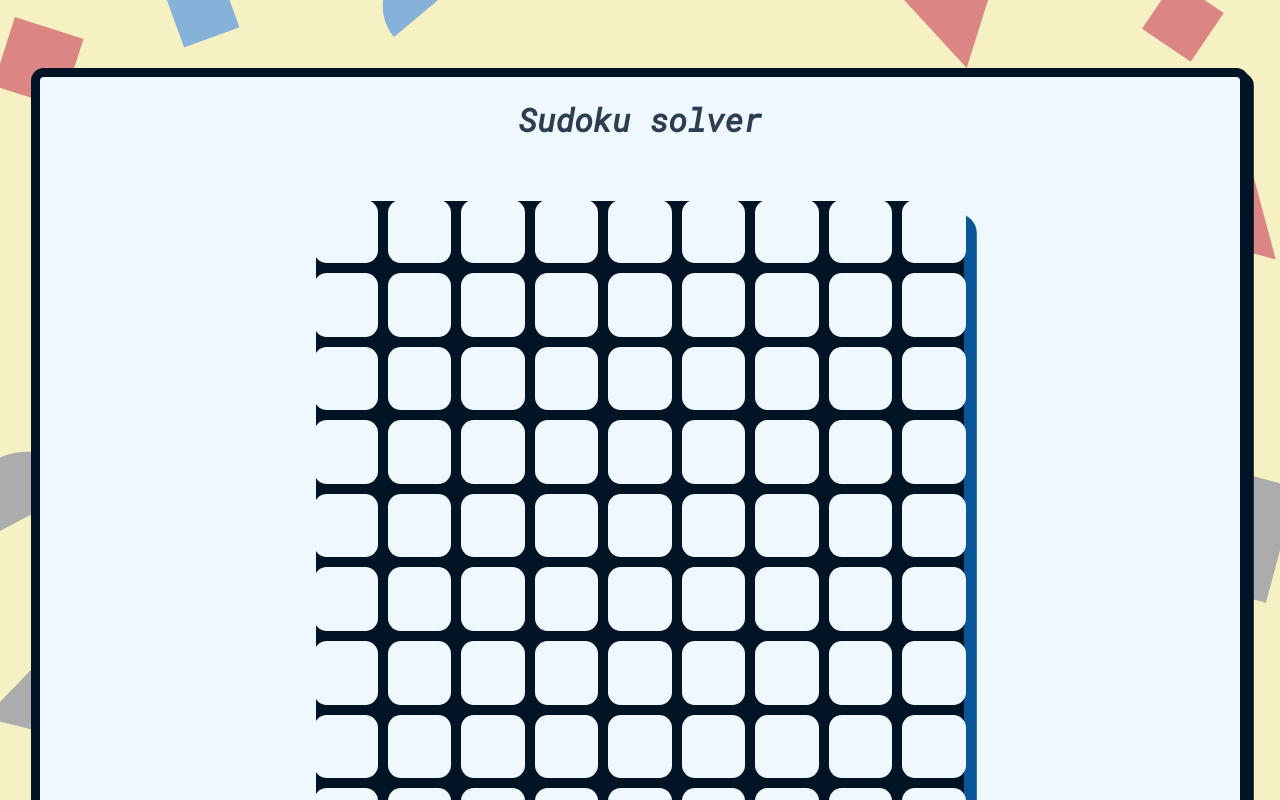
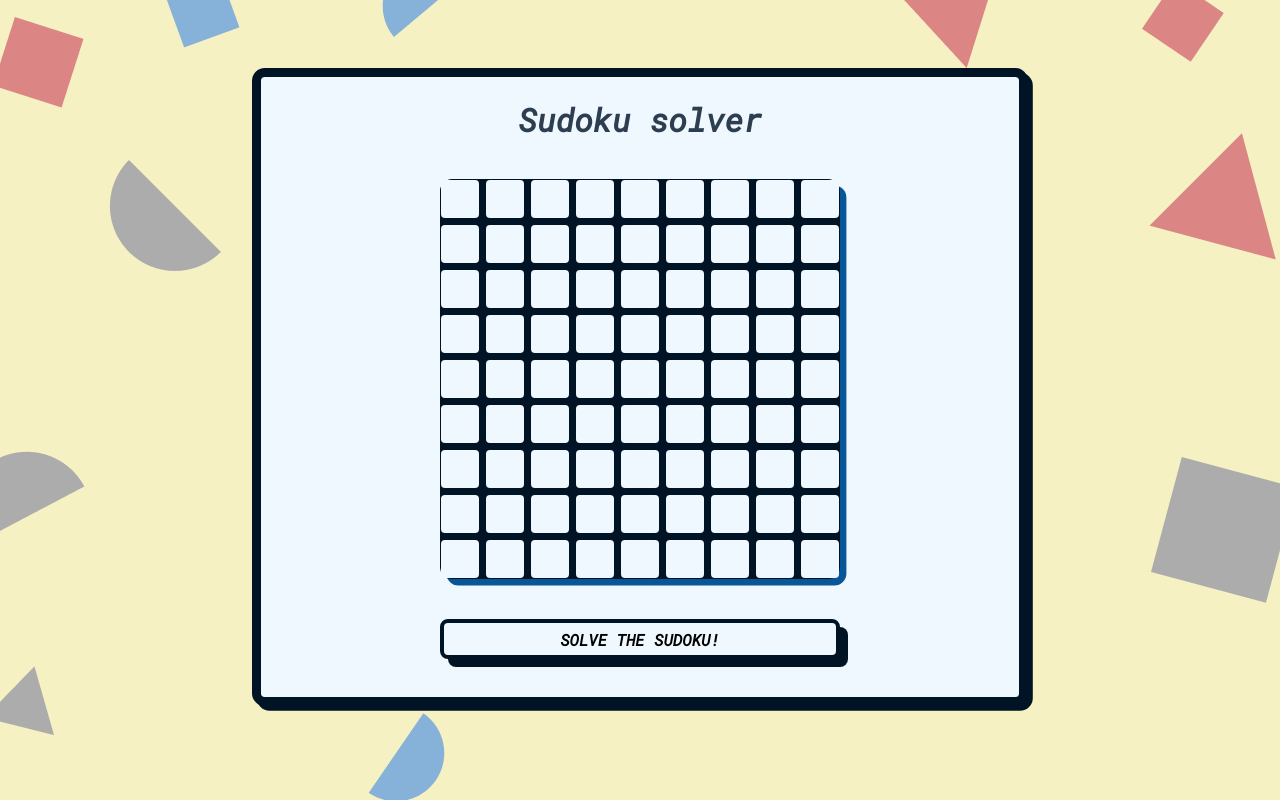
Before and after one commit to lsacienne/sudoku_solver, a Vue app in the folder sudoku-v-online/: page / in a window 1280 px wide. Shown: the top 800 px of the page. Built offline with nearby package versions, Linux system fonts and the light colour scheme.

Commit message:
:iphone: Adapt to all screens

```diff
--- a/sudoku-v-online/src/App.vue
+++ b/sudoku-v-online/src/App.vue
@@ -53,6 +53,13 @@ body {
     align-self: center;
     margin-top: 60px;
 }
+
+@media (min-aspect-ratio: 8/5) {
+
+    #app {
+        width: 60%;
+    }
+}
 </style>
 
 <style scoped>
--- a/sudoku-v-online/src/components/EfficientAI.vue
+++ b/sudoku-v-online/src/components/EfficientAI.vue
@@ -1,5 +1,5 @@
 <template>
-    <div class="first-ai">
+    <div class="efficient-ai">
         <SudokuGrid refs="sudokuGrid"></SudokuGrid>
         <button type="button" @click="startAI" class="validate">Solve the sudoku!</button>
         <div class="loading-screen" refs="loadingScreen" :class="{ hidden: !isScreenLoading }">
@@ -68,7 +68,7 @@ export default defineComponent({
 </script>
 
 <style scoped>
-.first-ai {
+.efficient-ai {
     margin: 5%;
     display: flex;
     flex-direction: column;
@@ -136,4 +136,10 @@ export default defineComponent({
         transform: rotate(360deg);
     }
 }
+
+@media (min-aspect-ratio: 4/3) and (min-width: 1200px) {
+    .validate {
+        width: 50vh;
+    }
+}
 </style>
--- a/sudoku-v-online/src/components/SudokuGrid.vue
+++ b/sudoku-v-online/src/components/SudokuGrid.vue
@@ -83,17 +83,30 @@ export default defineComponent({
     border: none;
 }
 
-@media (min-width: 1000px) {
+@media(min-width: 500px) {
     .grid-container {
-        width: 60%;
         grid-template-columns: repeat(9, 9.8%);
         grid-template-rows: repeat(9, 9.8%);
-        border-radius: 1.5vw;
-        grid-gap: 10px;
+    }
+}
+
+@media (min-aspect-ratio: 4/3) and (min-width: 1200px) {
+    .grid-container {
+        width: 50vh;
+        height: 50vh;
+        grid-template-columns: repeat(9, 9.5%);
+        grid-template-rows: repeat(9, 9.5%);
+        box-shadow: .5vw .5vw 0 rgb(8, 85, 151);
+        border-radius: 1.5vh;
+        grid-gap: 7px;
+    }
+
+    .cell {
+        border-radius: .5vh;
     }
 
     .cell>input {
-        font-size: 3vw;
+        font-size: 2VW;
     }
 
 
```
